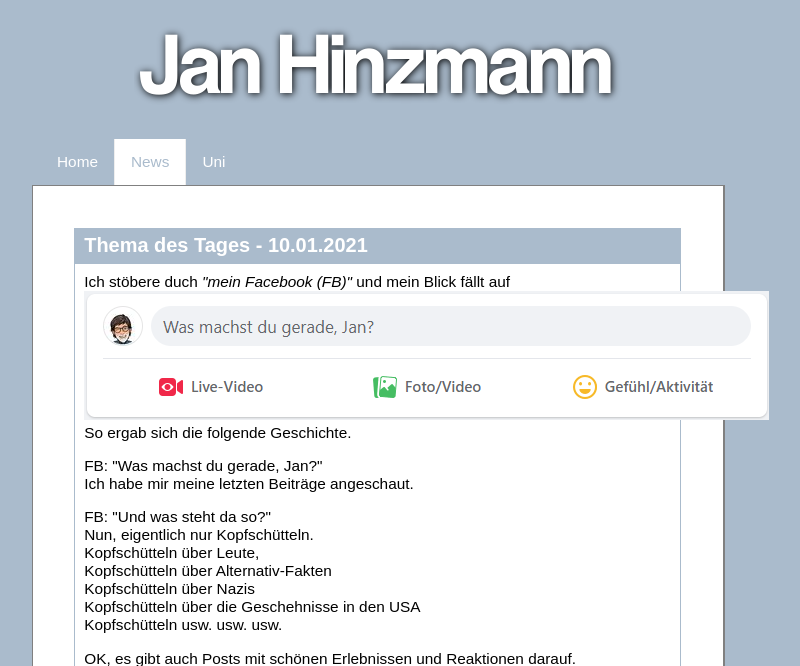
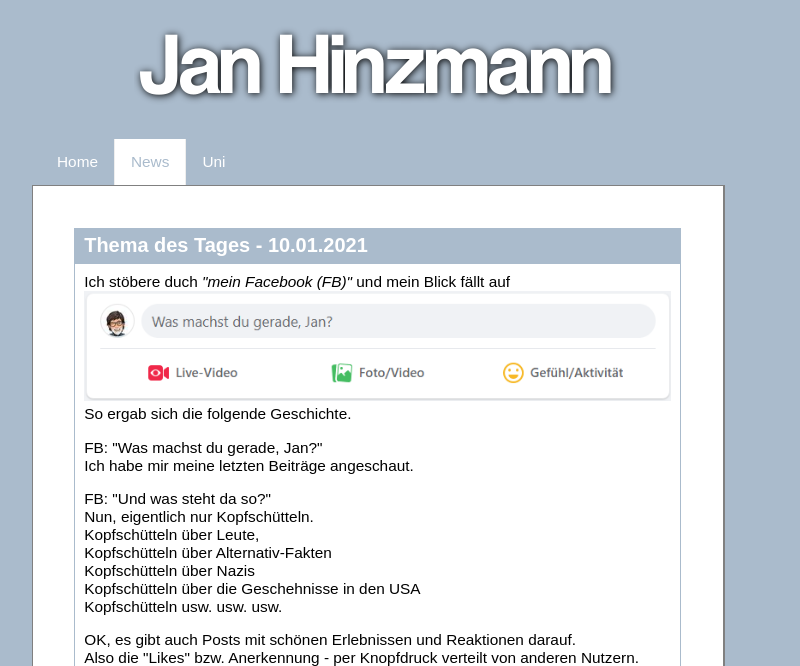
Before and after one commit to janykey/janykey.github.io, a PHP site: page /feed/index.html in a window 1280 px wide. Shown: the top 666 px of the page, without its empty margins (262-1062 px from the left). Run offline with PHP 8.4, Linux system fonts and the light colour scheme.

Commit message:
Update janhinzmann.css

```diff
--- a/style/janhinzmann.css
+++ b/style/janhinzmann.css
@@ -13,6 +13,8 @@ body {
 
 img {
     border: none;
+    max-width:100%;
+    max-height:100%;
 }
 
 p {
```
